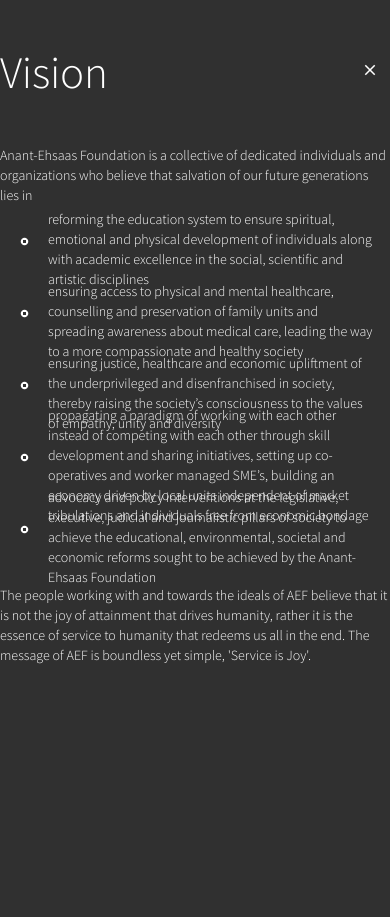
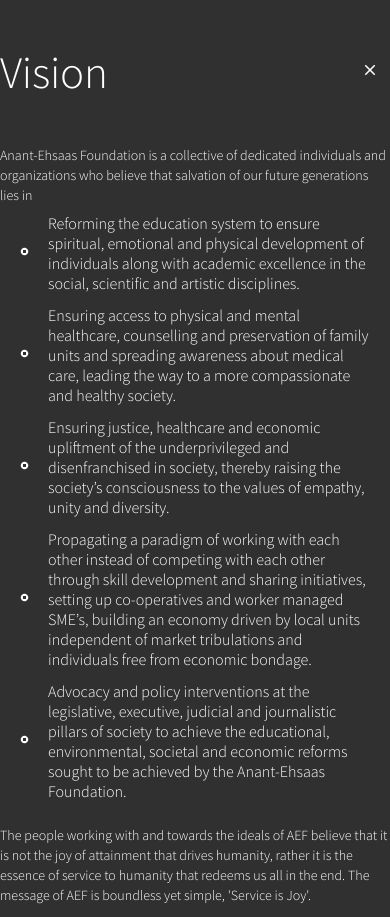
Before and after one commit to anant-ehsaas/anant-ehsaas.github.io, an Angular app: page /vision in a window 390 px wide. Before the commit the page ends 844 px from the top, so only its background shows below. Built offline with nearby package versions, Linux system fonts and the light colour scheme.

Commit message:
Fix vision component for mobile/tablet screens

```diff
--- a/src/app/vision/vision.component.css
+++ b/src/app/vision/vision.component.css
@@ -1,3 +1,7 @@
-.mat-list-item {
-  height: 4.5rem !important;
+.mat-list-item.mat-list-item-word-wrap {
+  height: initial !important;
 }
+.mat-list-item-word-wrap .mat-line {
+  word-wrap: break-word !important;
+  white-space: pre-wrap !important;
+}
--- a/src/app/vision/vision.component.html
+++ b/src/app/vision/vision.component.html
@@ -13,59 +13,59 @@
       organizations who believe that salvation of our future generations lies in
     </span>
     <mat-list>
-      <mat-list-item>
+      <mat-list-item class="mat-list-item-word-wrap">
         <mat-icon matListIcon style="font-size: xx-small">
           stop_circle
         </mat-icon>
-        <span class="mat-body">
-          reforming the education system to ensure spiritual, emotional and
+        <p>
+          Reforming the education system to ensure spiritual, emotional and
           physical development of individuals along with academic excellence in
-          the social, scientific and artistic disciplines
-        </span>
+          the social, scientific and artistic disciplines.
+        </p>
       </mat-list-item>
 
-      <mat-list-item>
+      <mat-list-item class="mat-list-item-word-wrap">
         <mat-icon matListIcon style="font-size: xx-small">
           stop_circle
         </mat-icon>
-        <span class="mat-body">
-          ensuring access to physical and mental healthcare, counselling and
+        <p>
+          Ensuring access to physical and mental healthcare, counselling and
           preservation of family units and spreading awareness about medical
-          care, leading the way to a more compassionate and healthy society
-        </span>
+          care, leading the way to a more compassionate and healthy society.
+        </p>
       </mat-list-item>
-      <mat-list-item>
+      <mat-list-item class="mat-list-item-word-wrap">
         <mat-icon matListIcon style="font-size: xx-small">
           stop_circle
         </mat-icon>
-        <span class="mat-body">
-          ensuring justice, healthcare and economic upliftment of the
+        <p>
+          Ensuring justice, healthcare and economic upliftment of the
           underprivileged and disenfranchised in society, thereby raising the
-          society’s consciousness to the values of empathy, unity and diversity
-        </span>
+          society’s consciousness to the values of empathy, unity and diversity.
+        </p>
       </mat-list-item>
-      <mat-list-item>
+      <mat-list-item class="mat-list-item-word-wrap">
         <mat-icon matListIcon style="font-size: xx-small">
           stop_circle
         </mat-icon>
-        <span class="mat-body">
-          propagating a paradigm of working with each other instead of competing
+        <p>
+          Propagating a paradigm of working with each other instead of competing
           with each other through skill development and sharing initiatives,
           setting up co-operatives and worker managed SME’s, building an economy
           driven by local units independent of market tribulations and
-          individuals free from economic bondage
-        </span>
+          individuals free from economic bondage.
+        </p>
       </mat-list-item>
-      <mat-list-item>
+      <mat-list-item class="mat-list-item-word-wrap">
         <mat-icon matListIcon style="font-size: xx-small">
           stop_circle
         </mat-icon>
-        <span class="mat-body">
-          advocacy and policy interventions at the legislative, executive,
+        <p>
+          Advocacy and policy interventions at the legislative, executive,
           judicial and journalistic pillars of society to achieve the
           educational, environmental, societal and economic reforms sought to be
-          achieved by the Anant-Ehsaas Foundation
-        </span>
+          achieved by the Anant-Ehsaas Foundation.
+        </p>
       </mat-list-item>
     </mat-list>
   </p>
```
